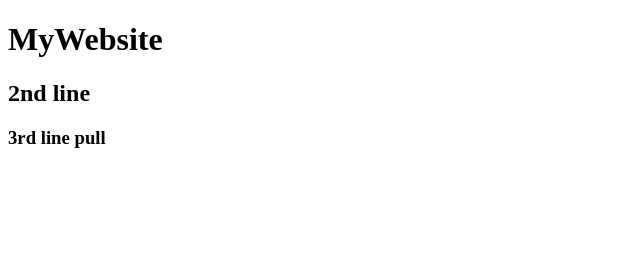
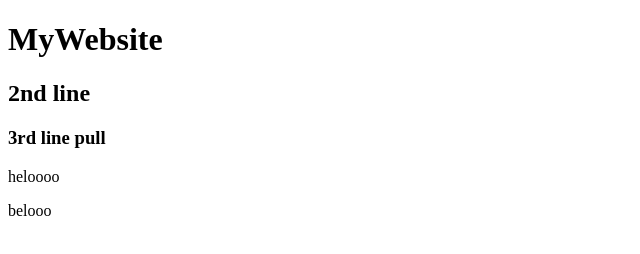
Before and after one commit to Salman-080/Website, a plain HTML site: page index.html in a window 1280 px wide. Shown: the whole page, without its empty margins (0-640 px from the left). Drawn offline with Linux system fonts and the light colour scheme.

Commit message:
ghost hunting

```diff
--- a/index.html
+++ b/index.html
@@ -10,5 +10,7 @@
     <h1>MyWebsite</h1>
     <h2>2nd line</h2>
     <h3>3rd line pull</h3>
+    <p>heloooo</p>
+    <p>belooo</p>
 </body>
 </html>
```
